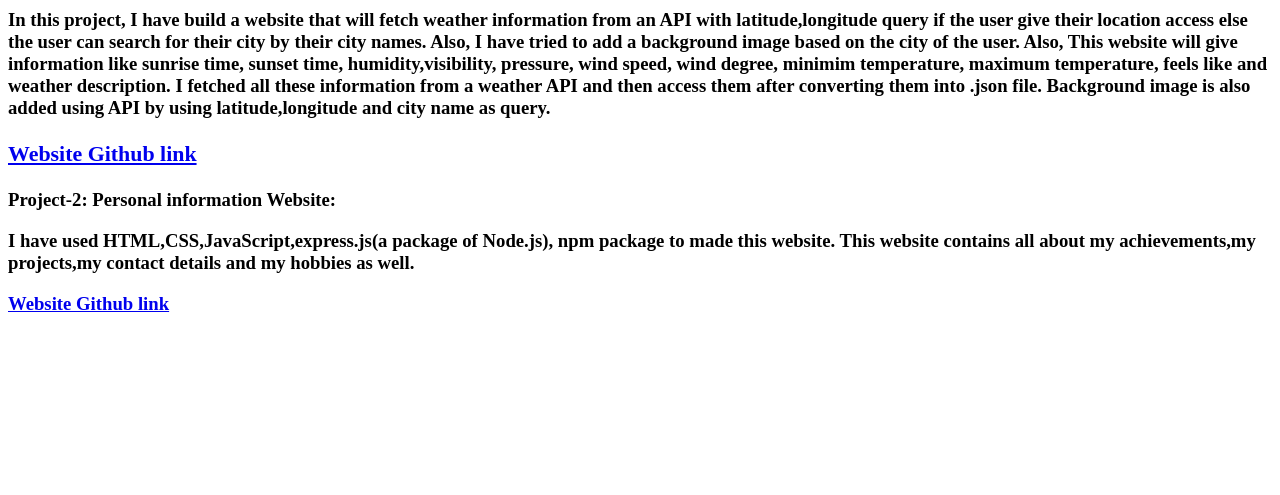
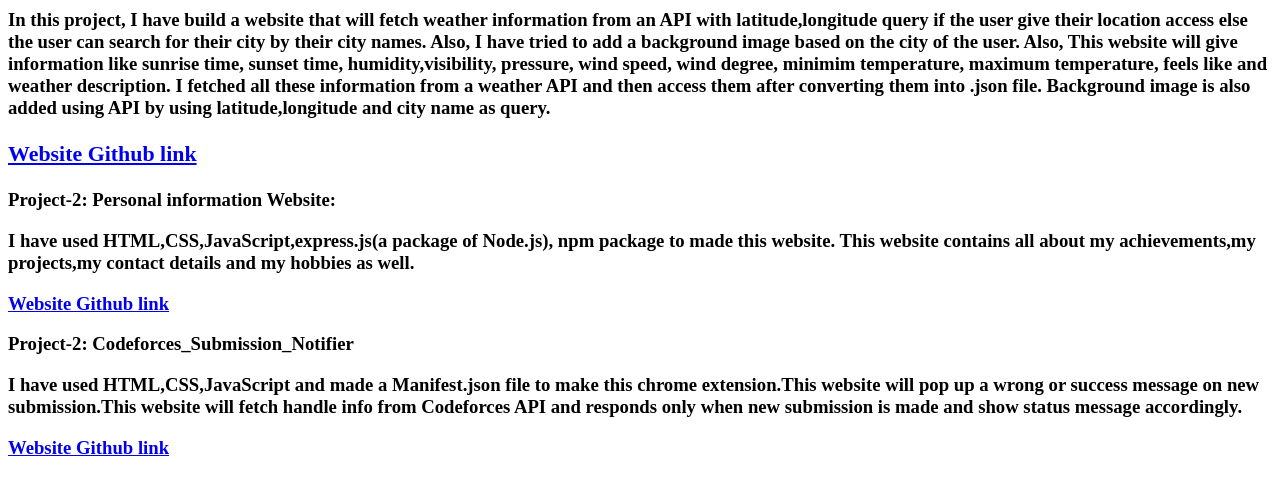
Before and after one commit to adityabhushan-13/My_Info_Website, a website: page Projects.html in a window 1280 px wide. Shown: the part 143-638 px from the top of the page. Drawn offline with Linux system fonts and the light colour scheme.

Commit message:
third commit

```diff
--- a/Projects.html
+++ b/Projects.html
@@ -19,5 +19,8 @@
     <h3 id="heading2">Project-2: Personal information Website:</h3>
     <p><h3>I have used HTML,CSS,JavaScript,express.js(a package of Node.js), npm package to made this website. This website contains all about my achievements,my projects,my contact details and my hobbies as well.</h3></p>
     <a href="https://github.com/adityabhushan-13/My_Info_Website"><h3>Website Github link</h3></a>
+    <h3 id="heading3">Project-2: Codeforces_Submission_Notifier</h3>
+    <p><h3>I have used HTML,CSS,JavaScript and made a Manifest.json file to make this chrome extension.This website will pop up a wrong or success message on new submission.This website will fetch handle info from Codeforces API and responds only when new submission is made and show status message accordingly.</h3></p>
+    <a href="https://github.com/adityabhushan-13/Codeforces_Submission_Notifier"><h3>Website Github link</h3></a>
 </body>
 </html>
```
